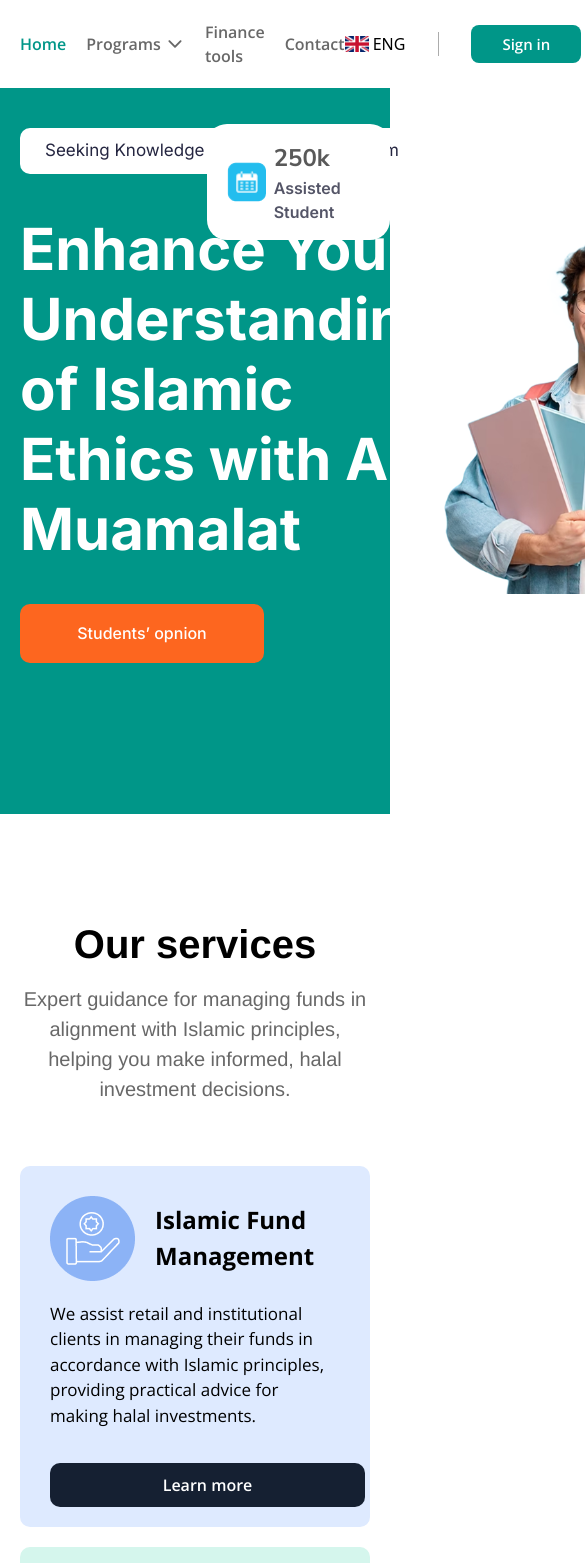
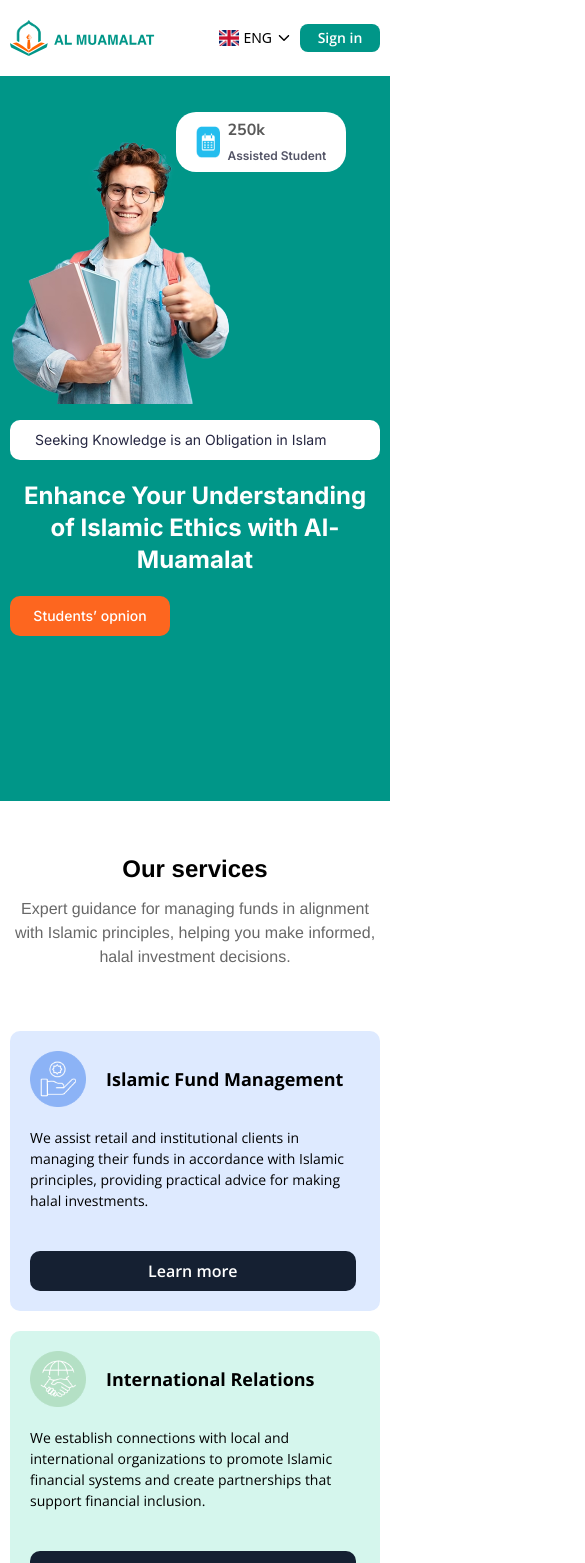
Before and after one commit to JasurbekJovliyev123/AL-MUAMALAT-, a React (Vite) app: page / in a window 390 px wide. Shown: the top 1563 px of the page, 585 px wide, since content can reach past the window. Built offline with nearby package versions, Linux system fonts and the light colour scheme.

Commit message:
responsive

```diff
--- a/src/components/Navbar.jsx
+++ b/src/components/Navbar.jsx
@@ -41,9 +41,9 @@ const Navbar = () => {
     <div>
         <div className='container py-5 flex justify-between items-center'>
               <NavLink to={'/'}>
-                <img src="/Logo.svg" alt="" />
+                <img className='w-[150px] md:w-[200px] lg:w-[250px]' src="/Logo.svg" alt="" />
               </NavLink>
-              <ul className='flex items-center gap-5'>
+              <ul className='md:flex hidden items-center gap-5'>
                 <li>
                      <NavLink className='open-sans font-semibold text-[#686868]'  to={'/'}>Home</NavLink>
                 </li>
@@ -79,14 +79,14 @@ const Navbar = () => {
                 </li>
               </ul>
 
-              <div className='flex items-center gap-8'>
+              <div className='flex items-center gap-2 md:gap-8'>
                 <div className='flex items-center gap-1'>
-                        <img className='w-6 h-4' src={languages.imgUrl} alt="img" />
-                        <p className='uppercase'>{languages.title}</p>
-                        {!selectLanguages && <IoIosArrowDown onClick={()=>setSelectLanguages(!selectLanguages)} className='text-xl cursor-pointer'/>}
-                        {selectLanguages && <IoIosArrowUp onClick={()=>setSelectLanguages(!selectLanguages)} className='text-xl cursor-pointer'/>}
+                        <img className='w-5 md:w-6 h-4' src={languages.imgUrl} alt="img" />
+                        <p className='text-sm md:text-xl uppercase'>{languages.title}</p>
+                        {!selectLanguages && <IoIosArrowDown onClick={()=>setSelectLanguages(!selectLanguages)} className='md:text-xl text-md cursor-pointer'/>}
+                        {selectLanguages && <IoIosArrowUp onClick={()=>setSelectLanguages(!selectLanguages)} className='md:text-xln text-md cursor-pointer'/>}
                 </div>
-                <div className='h-6 bg-[#76767699] w-[2px]'> </div>
+                <div className='h-6 hidden md:block bg-[#76767699] w-[2px]'> </div>
                     {selectLanguages && <div className='absolute z-50 bg-gray-400 top-[72px] p-2 border border-gray-300 rounded-[5px]'>
                          {
                             language.map((item)=>{
@@ -97,7 +97,7 @@ const Navbar = () => {
                             })
                          }
                     </div>}
-                 <Link to={'/sign'}><button className='w-[110px] h-[38px] rounded-[8px] bg-[#009688] text-white text-[15px] flex items-center justify-center open-sans font-semibold cursor-pointer'>Sign in</button>  </Link>
+                 <Link to={'/sign'}><button className='md:w-[110px] w-[80px] h-7 md:h-[38px] rounded-[8px] bg-[#009688] text-white text-sm md:text-[15px] flex items-center justify-center open-sans font-semibold cursor-pointer'>Sign in</button>  </Link>
               </div>
         </div>
     </div>
--- a/src/index.css
+++ b/src/index.css
@@ -17,6 +17,12 @@
   padding-right: 20px;
   padding-left: 20px;
   margin: 0 auto;
+}
+@media (max-width:600px) {
+  .container{
+    padding-left: 10px;
+    padding-right: 10px;
+  }
 }
 .active{
   color: #009688;
--- a/src/pages/Home.jsx
+++ b/src/pages/Home.jsx
@@ -12,43 +12,43 @@ const Home = () => {
   return (
    <>
      <div className='w-full h-[86vh] pt-10 relative bg-[#009688]'>
-          <div className='max-w-[223px] absolute left-[53%] top-[5%] px-5 py-4 flex items-center gap-2 bg-white rounded-[20px]'>
-                         <img className='w-10 h-10' src="./calendar.png" alt="" />
+          <div className='max-w-[223px] absolute left-[45%] md:left-[53%] top-[5%] px-5 py-1.5 md:py-4 flex items-center gap-2 bg-white rounded-[20px]'>
+                         <img className='md:w-10 w-6 h-8 md:h-10' src="./calendar.png" alt="" />
                          <p>
-                            <p  className='text-[#595959] nunito-sans text-[24px] font-bold'>250k</p>
-                            <span className='text-[#545567] font-semibold inter -mt-2'>Assisted Student</span>
+                            <p  className='text-[#595959] nunito-sans text-md  md:text-[24px] font-bold'>250k</p>
+                            <span className='text-[#545567] text-[12px] font-semibold inter -mt-2'>Assisted Student</span>
                          </p>
             </div>
-         <div className='container flex items-center'>
-          <div>
-              <div className='bg-white max-w-[421px] inter text-[#252641] py-[10px] mb-10 px-[25px] text-[17px] rounded-[10px]'>
+         <div className='container grid md:grid-cols-2 grid-cols-1 items-center'>
+          <div className='order-2 md:order-1'>
+              <div className='bg-white max-w-[421px] inter text-[#252641] py-[10px] mb-5 md:mb-10 px-[25px] md:text-[17px] text-sm md:mt-0 mt-4 rounded-[10px]'>
                 Seeking Knowledge is an Obligation in Islam
               </div>
-              <p className='max-w-[723px] leading-[70px] inter font-bold text-[58px] mb-10 text-white'>Enhance Your Understanding of Islamic Ethics with Al-Muamalat</p>
+              <p className='max-w-[723px] md:leading-[70px] text-center md:text-start inter font-bold text-2xl md:text-[36px] lg:text-[58px] mb-5 md:mb-10 text-white'>Enhance Your Understanding of Islamic Ethics with Al-Muamalat</p>
               <div>
-                  <button className='bg-[#FD661F] inter text-white font-medium text-[16px] w-[244px] rounded-[10px] h-[59px]'>Students’ opnion</button>
+                  <button className='bg-[#FD661F] inter text-white font-medium text-sm md:text-[16px] w-[160px] md:w-[244px] rounded-[10px] h-10 md:h-[59px]'>Students’ opnion</button>
               </div>
           </div>
-            <img src="./person.png" alt="" />
+            <img className='block md:h-auto h-72 order-1 md:order-2' src="./person.png" alt="" />
          </div>
     </div>
 
-    <div className='container pt-[100px]'>
+    <div className='container pt-[50px] md:pt-[100px]'>
         <div className='max-w-[574px] mx-auto mb-[62px]'>
-             <h3 className='text-center text-[40px] font-bold halvetica text-black mb-2.5'>Our services </h3>
-             <p className='text-[20px] text-[#686868] font-medium text-center halvetica'>Expert guidance for managing funds in alignment with Islamic principles, helping you make informed, halal investment decisions.</p>
+             <h3 className='text-center text-[24px] md:text-[40px] font-bold halvetica text-black mb-2.5'>Our services </h3>
+             <p className='md:text-[20px] text-[16px] text-[#686868] font-medium text-center halvetica'>Expert guidance for managing funds in alignment with Islamic principles, helping you make informed, halal investment decisions.</p>
         </div>
 
          <div className='grid lg:grid-cols-3 md:grid-cols-2 gap-5 grid-cols-1 mb-[70px]'>
               { cards.map((card)=>{
-                return <div key={card.title} style={{backgroundColor:card.color}} className='max-w-[380px] h-[361px] relative p-[30px] rounded-[10px]'>
+                return <div key={card.title} style={{backgroundColor:card.color}} className='max-w-[380px] h-[280px] md:h-[361px] relative p-5 md:p-[30px] rounded-[10px]'>
                     <div className='flex items-center gap-5 mb-5'>
-                        <img className='w-[85px] h-[85px]' src={card.imgurl} alt="img" />
-                        <h4 className='text-[24px] font-bold open-sans'>{card.title}</h4>
+                        <img className='md:w-[85px] w-14 h-14 md:h-[85px]' src={card.imgurl} alt="img" />
+                        <h4 className='md:text-[24px] text-[18px] font-bold open-sans'>{card.title}</h4>
 
                     </div>
-                    <p className='text-[17px] font-normal open-sans mb-9'>{card.subtitle}</p>
-                    <button className='w-[90%]  absolute py-[10px] bottom-5  bg-[#152032] text-white rounded-[10px] open-sans font-semibold cursor-pointer'>Learn more</button>
+                    <p className='md:text-[17px] text-[14px] font-normal open-sans mb-9'>{card.subtitle}</p>
+                    <button className='md:w-[90%] w-[88%] absolute py-2 md:py-[10px] bottom-5  bg-[#152032] text-white rounded-[10px] open-sans font-semibold cursor-pointer'>Learn more</button>
                 </div>
               })}
          </div>
@@ -56,10 +56,9 @@ const Home = () => {
 
     </div>
 
-       <div className="container pt-[70px]">
-          <h3 className='text-center text-[40px] font-bold text-black mb-2.5'>Our Expert Team  </h3>
-          <p className='text-[17px] max-w-[574px] mx-auto text-[#686868] mb-[50px] font-medium text-center'>Our team consists of seasoned professionals with extensive experience in Islamic finance and management. Each member brings a unique set of skills and expertise.</p>
-
+       <div className="container pt-0 md:pt-[70px]">
+          <h3 className='text-center text-[24px] md:text-[40px] font-bold text-black mb-2.5'>Our Expert Team  </h3>
+          <p className='md:text-[17px] text-[16px] max-w-[574px] mx-auto text-[#686868] mb-[50px] font-medium text-center'>Our team consists of seasoned professionals with extensive experience in Islamic finance and management. Each member brings a unique set of skills and expertise.</p>
 
                   <Swiper
                     modules={[Autoplay]}
@@ -73,11 +72,11 @@ const Home = () => {
             >
               {people.map((person, index) => (
                 <SwiperSlide key={index}>
-                  <div className='rounded-[10px] bg-[#D2E6E4] flex items-center p-[35px] pr-[81px]'>
-                    <img src={person.img} alt="person" className="mr-8" />
+                  <div className='rounded-[10px] bg-[#D2E6E4] block md:flex items-center p-5 md:p-[35px] pr-[81px]'>
+                    <img src={person.img} alt="person" className="md:mr-8 md:h-auto h-[180px] mx-auto" />
                     <div>
-                      <p className='font-bold text-[28px] mb-9'>{person.name}</p>
-                      <p className='text-[22px] leading-[30px] text-[#141B34] mb-9'>{person.desc}</p>
+                      <p className='font-bold text-center text-lg md:text-[28px] mb-9'>{person.name}</p>
+                      <p className='md:text-[22px] text-center text-md md:leading-[30px] text-[#141B34] mb-9'>{person.desc}</p>
                       <div className='flex items-center gap-x-8'>
                         {person.links.map((link, idx) => (
                           <img src={link} alt="social" key={idx} className='cursor-pointer' />
@@ -91,6 +90,7 @@ const Home = () => {
                <h2 className='text-center text-[40px] font-bold text-black mb-[50px] mt-[70px]'>Our Partners and Clients</h2>
 
             <div>
+
                     <div className="max-w-[1200px] mx-auto py-8">
                           <Swiper
                             modules={[Autoplay]}
@@ -100,8 +100,9 @@ const Home = () => {
                             autoplay={{
                               delay: 0,
                               disableOnInteraction: false,
+                              pauseOnMouseEnter: false,
                             }}
-                            speed={800}
+                            speed={2000}
                             breakpoints={{
                               320: {
                                 slidesPerView: 2,
@@ -137,8 +138,10 @@ const Home = () => {
                               autoplay={{
                                 delay: 0,
                                 disableOnInteraction: false,
+                                reverseDirection: true,
+                                pauseOnMouseEnter: false,
                               }}
-                              speed={800}
+                              speed={2000}
                               breakpoints={{
                                 320: {
                                   slidesPerView: 2,
@@ -163,6 +166,7 @@ const Home = () => {
                               ))}
                             </Swiper>
                 </div>
+
                 <h2 className='text-center text-[40px] font-bold text-black mb-4 mt-[70px]'>Our Media</h2>
                 <p className='text-[17px] max-w-[574px] mx-auto text-[#686868] mb-[50px] font-medium text-center'>Our team consists of seasoned professionals with extensive experience in Islamic finance and management. Each member brings a unique set of skills and expertise.</p>
 
```
